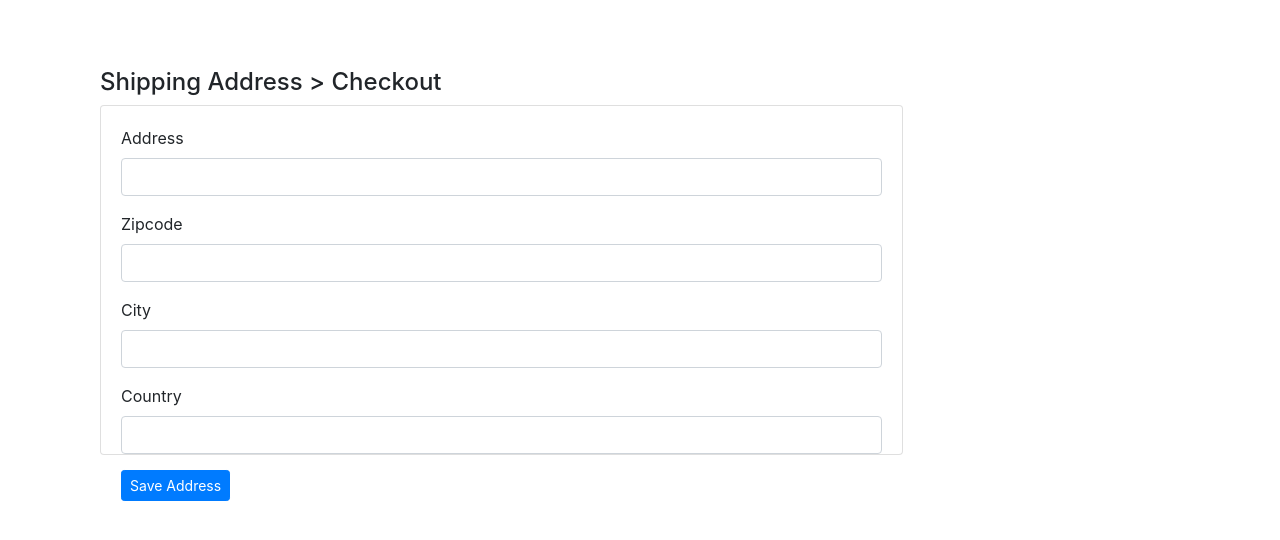
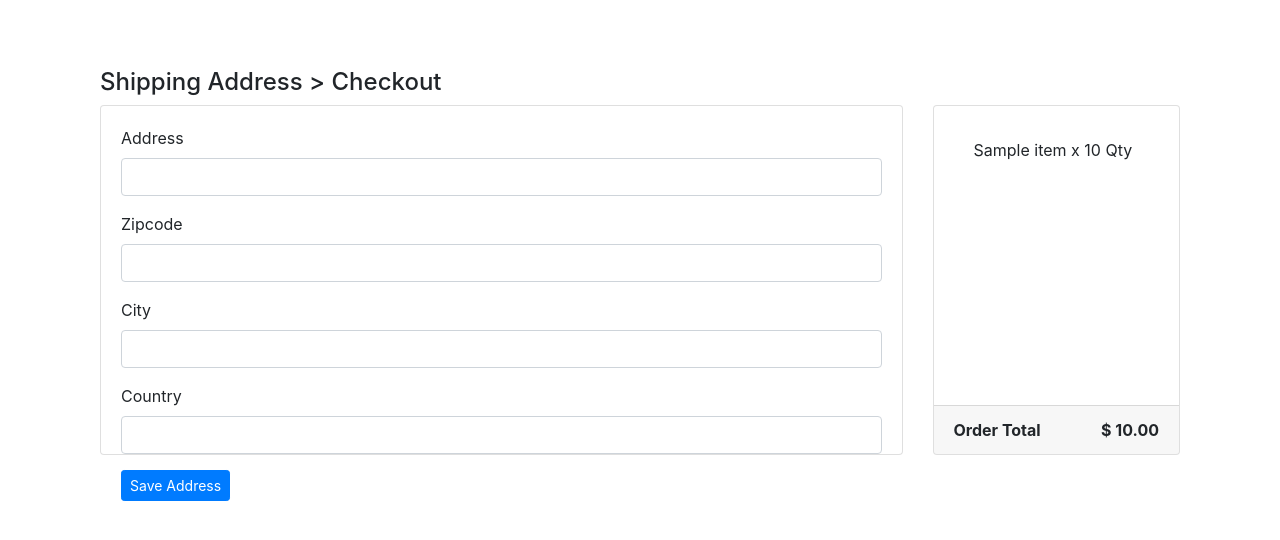
Before and after one commit to EvilRobot01/ecommerce_django, a Django app: template ecomsite/templates/App_Payment/checkout.html in a window 1280 px wide. Shown: the part 56-596 px from the top of the page. Run offline with Django 3.2, Linux system fonts and the light colour scheme; tables that the repository leaves empty hold one stand-in row (values such as "Sample post"); the template is opened without the code that fills it: values that come from a table or form of the project are taken from there, most other values are stand-ins (such as "Sample title", 1, 10 or a date in 2020); some libraries are stand-ins or nearby versions.

Commit message:
checkout html updated

```diff
--- a/ecomsite/App_Payment/views.py
+++ b/ecomsite/App_Payment/views.py
@@ -21,4 +21,8 @@ def checkout(request):
             form = BillingForm(instance=saved_address)
             messages.success(request, 'Shipping Address Saved!')
 
-    return render(request, 'App_Payment/checkout.html', context={'form': form})
+    order_qs = Order.objects.filter(user=request.user, ordered=False)
+    order_items = order_qs[0].orderitems.all()
+    order_total = order_qs[0].get_total()
+
+    return render(request, 'App_Payment/checkout.html', context={'form': form, 'order_items':order_items, 'order_total':order_total})
--- a/ecomsite/templates/App_Payment/checkout.html
+++ b/ecomsite/templates/App_Payment/checkout.html
@@ -20,7 +20,21 @@
         </div>
 
         <div class="col-md-3">
-
+            <div class="card">
+                <div class="card-body">
+                    <ul class="list-group list-group-flush">
+                        {% for order_item in order_items %}
+                        <li class="list-group-item">
+                            {{ order_item.item.name }} x {{ order_item.quantity }} Qty
+                        </li>
+                        {% endfor %}
+                    </ul>
+                </div>
+                <div class="card-footer">
+                    <span class="float-left"><b>Order Total</b></span>
+                    <span class="float-right"><b>$ {{ order_total|floatformat:2 }} </b></span>
+                </div>
+            </div>
         </div>
     </div>
 </div>
```
Also changed, not shown: ecomsite/db.sqlite3.
